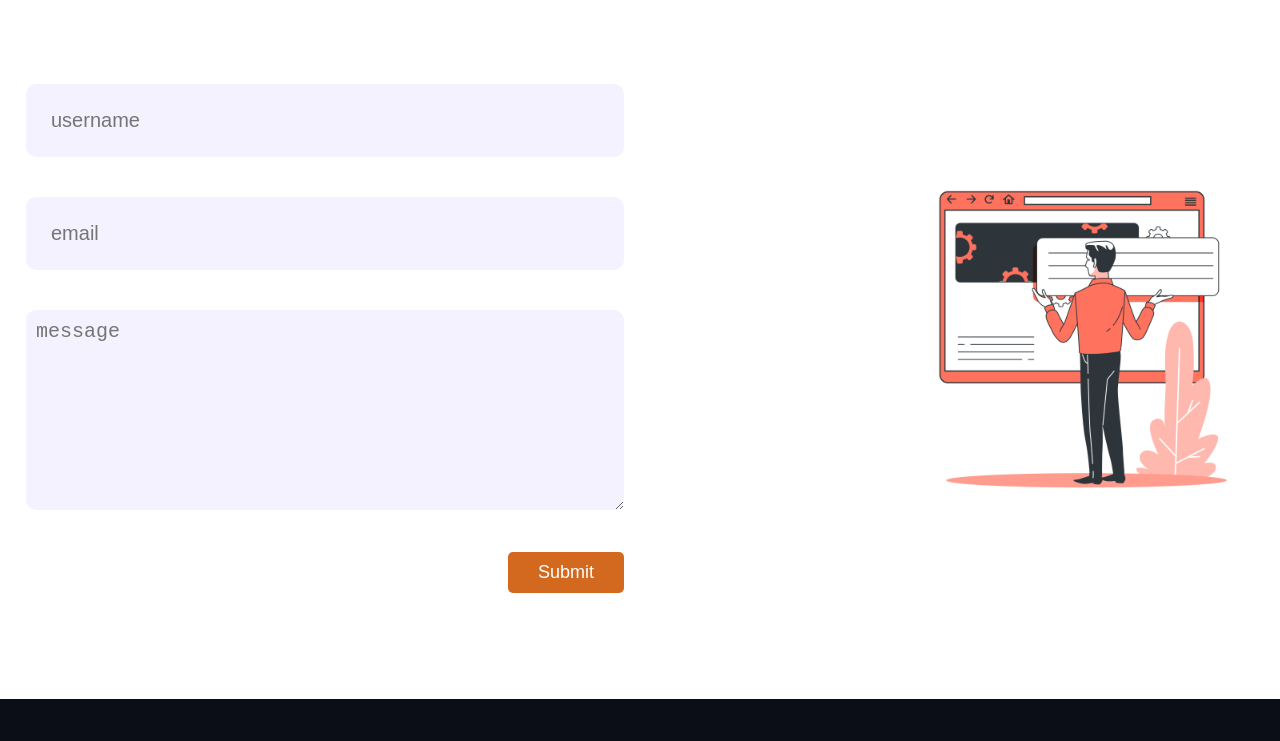
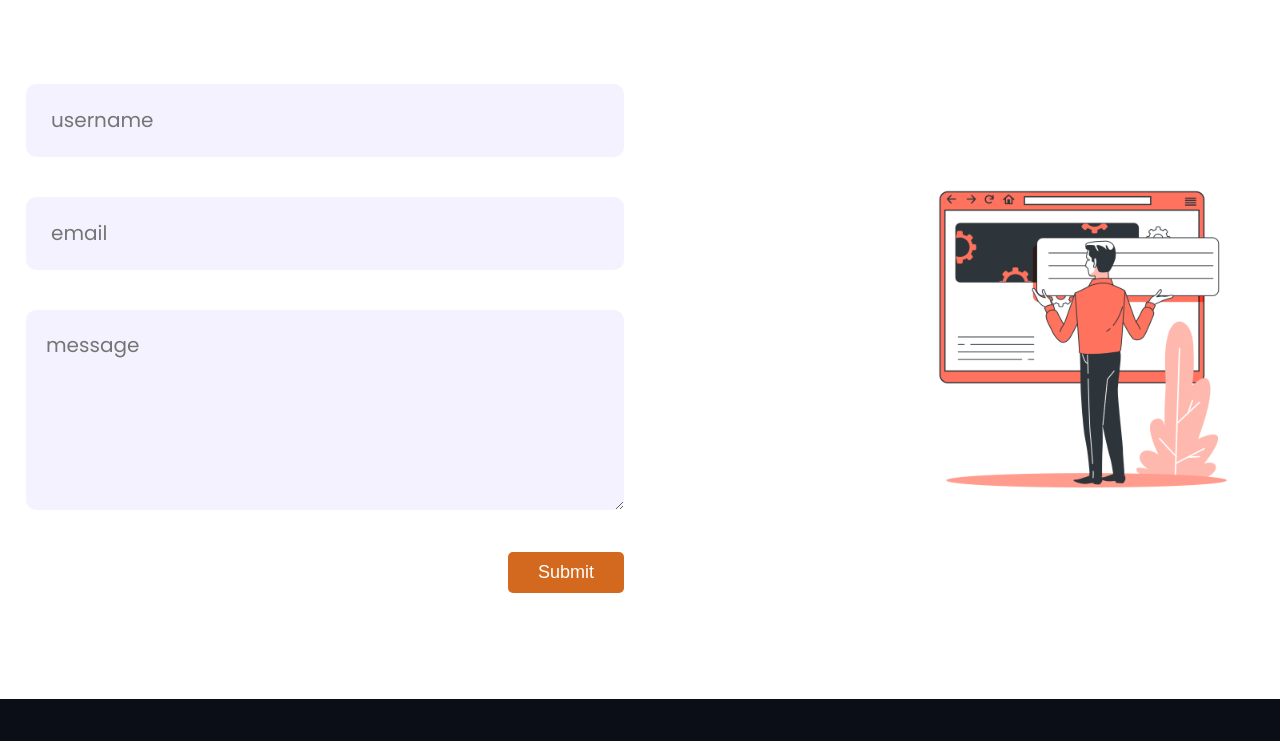
Before and after one commit to irazramin/mission-2022, a plain HTML site: page index.html in a window 1280 px wide. Shown: the part 2355-3096 px from the top of the page. Drawn offline with Linux system fonts and the light colour scheme.

Commit message:
placeholder font bug fixed

```diff
--- a/style.css
+++ b/style.css
@@ -162,8 +162,8 @@ section {
     height: 400px;
 }
 
-.develop-section ,
-.team-section{
+.develop-section,
+.team-section {
     padding-left: 35px;
     padding-right: 35px;
 }
@@ -172,7 +172,7 @@ section {
 .contact-section .contact-content {
     display: flex;
     align-items: center;
-     justify-content: center;
+    justify-content: center;
 
 }
 
@@ -197,8 +197,7 @@ section {
     border: none;
     font-size: 20px;
     border-radius: 10px;
-
-
+    font-weight: 500;
 }
 
 .contact-content form input:focus,
@@ -208,16 +207,16 @@ section {
 
 .contact-content form input {
     padding: 25px;
-    margin-right: 40px;
 }
 
 .contact-content form textarea {
     height: 200px;
-    padding: 10px;
+    padding: 20px;
 }
 
-.contact-content form {
-    width: 100%;
+.contact-content form textarea::placeholder,
+.contact-content form input::placeholder {
+    font-family: 'Poppins';
 }
 
 .contact-content button {
```
